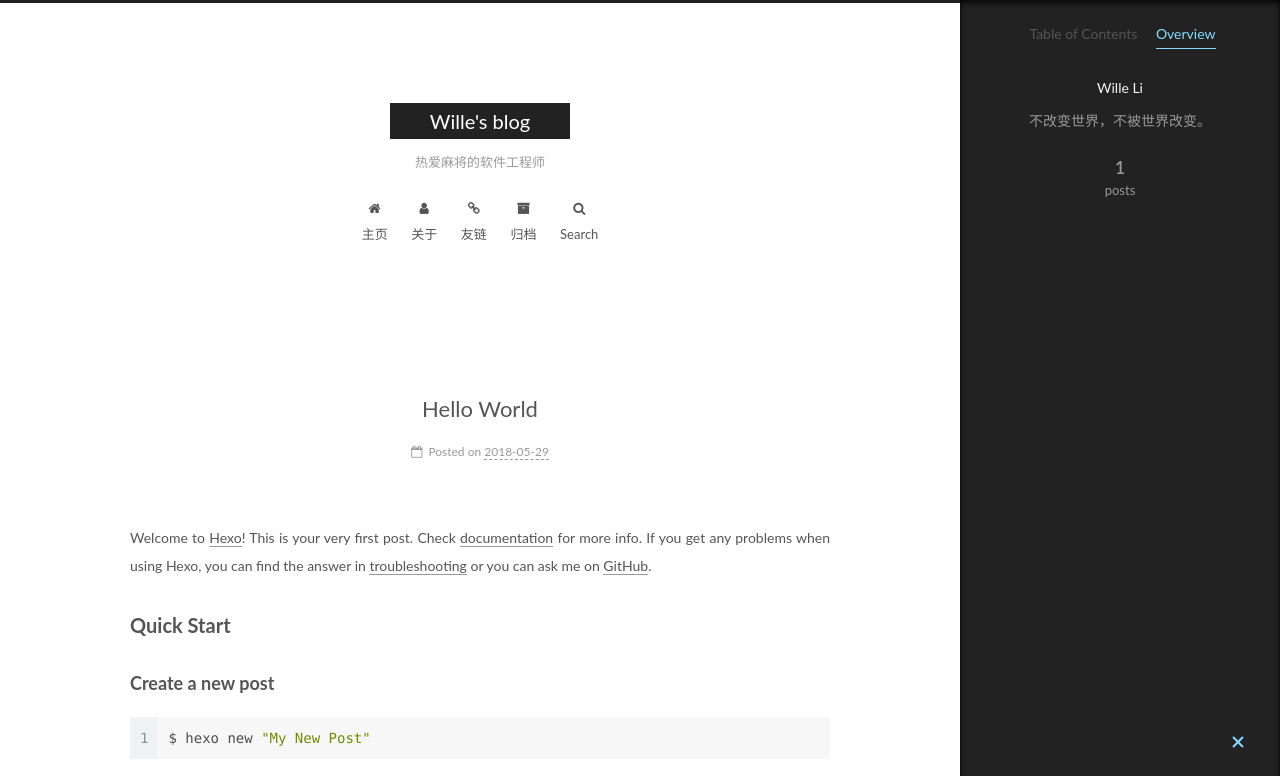
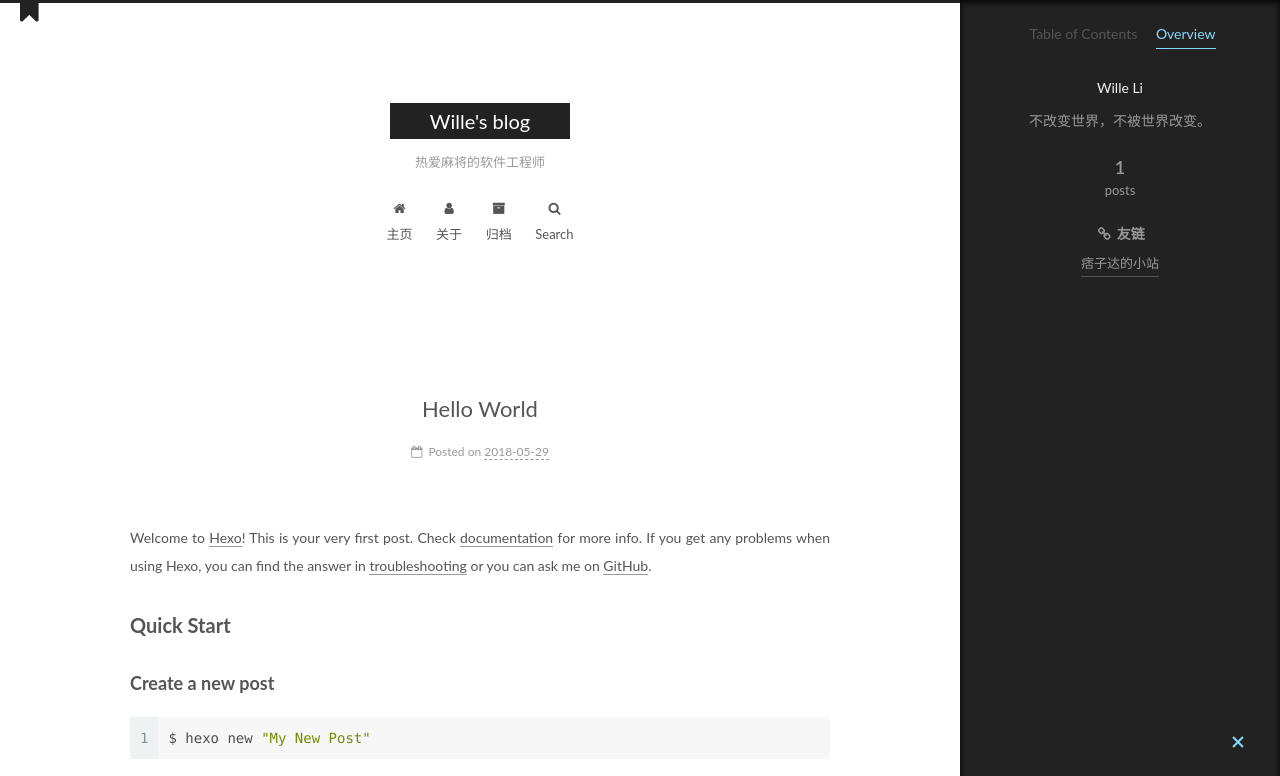
Before and after one commit to wille-li/wille-li.github.io, a plain HTML site: page 2018/05/29/hello-world/index.html in a window 1280 px wide. Both pictures are taken after a click on the item "Overview". Shown: the top 776 px of the page. Drawn offline with Linux system fonts and the light colour scheme.

Commit message:
Site updated: 2018-06-03 10:22:14

```diff
--- a/2018/05/29/hello-world/index.html
+++ b/2018/05/29/hello-world/index.html
@@ -235,14 +235,6 @@
           <li class="menu-item menu-item-关于">
     <a href="/about/" rel="section">
       <i class="menu-item-icon fa fa-fw fa-user"></i> <br />关于</a>
-  </li>
-
-
-
-
-          <li class="menu-item menu-item-友链">
-    <a href="/link/" rel="section">
-      <i class="menu-item-icon fa fa-fw fa-link"></i> <br />友链</a>
   </li>
 
 
@@ -530,6 +522,20 @@
 
 
 
+
+            <div class="links-of-blogroll motion-element links-of-blogroll-block">
+              <div class="links-of-blogroll-title">
+                <i class="fa  fa-fw fa-link"></i>
+                友链
+              </div>
+              <ul class="links-of-blogroll-list">
+
+                  <li class="links-of-blogroll-item">
+                    <a href="http://pizida.com/" title="痞子达的小站" target="_blank">痞子达的小站</a>
+                  </li>
+
+              </ul>
+            </div>
 
 
 
@@ -1083,6 +1089,15 @@
 
 
 
+  <script src="/lib/bookmark/bookmark.min.js?v=1.0"></script>
+  <script type="text/javascript">
+
+    bookmark.scrollToMark('auto', "#more");
+
+  </script>
+
+
+
 
 </body>
 </html>
--- a/css/main.css
+++ b/css/main.css
@@ -1836,7 +1836,7 @@
   width: 4px;
   height: 4px;
   border-radius: 50%;
-  background: #f4525e;
+  background: #09ffeb;
 }
 .links-of-blogroll {
   font-size: 13px;
```
Also changed, not shown: about/index.html (+23 -11 lines), archives/2018/05/index.html (+23 -11 lines), archives/2018/index.html (+23 -11 lines), archives/index.html (+23 -11 lines), index.html (+23 -8 lines), link/index.html (+23 -11 lines).
